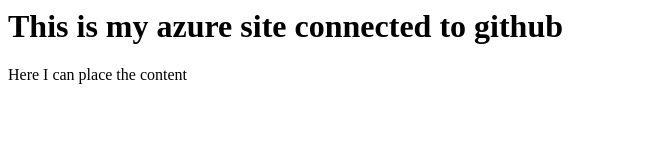
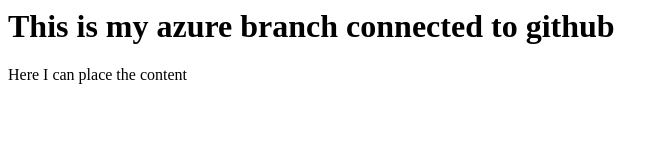
Before and after one commit to gbauer/myazuresite, a plain HTML site: page index.html in a window 1280 px wide. Shown: the whole page, without its empty margins (0-669 px from the left). Drawn offline with Linux system fonts and the light colour scheme.

Commit message:
Changed deploy stuff

```diff
--- a/index.html
+++ b/index.html
@@ -3,7 +3,7 @@
         <title>My Github Azure Site</title>
     </head>
     <body>
-        <h1>This is my azure site connected to github</h1>
+        <h1>This is my azure branch connected to github</h1>
         <p>Here I can place the content</p>
     </body>
 </html>
```
